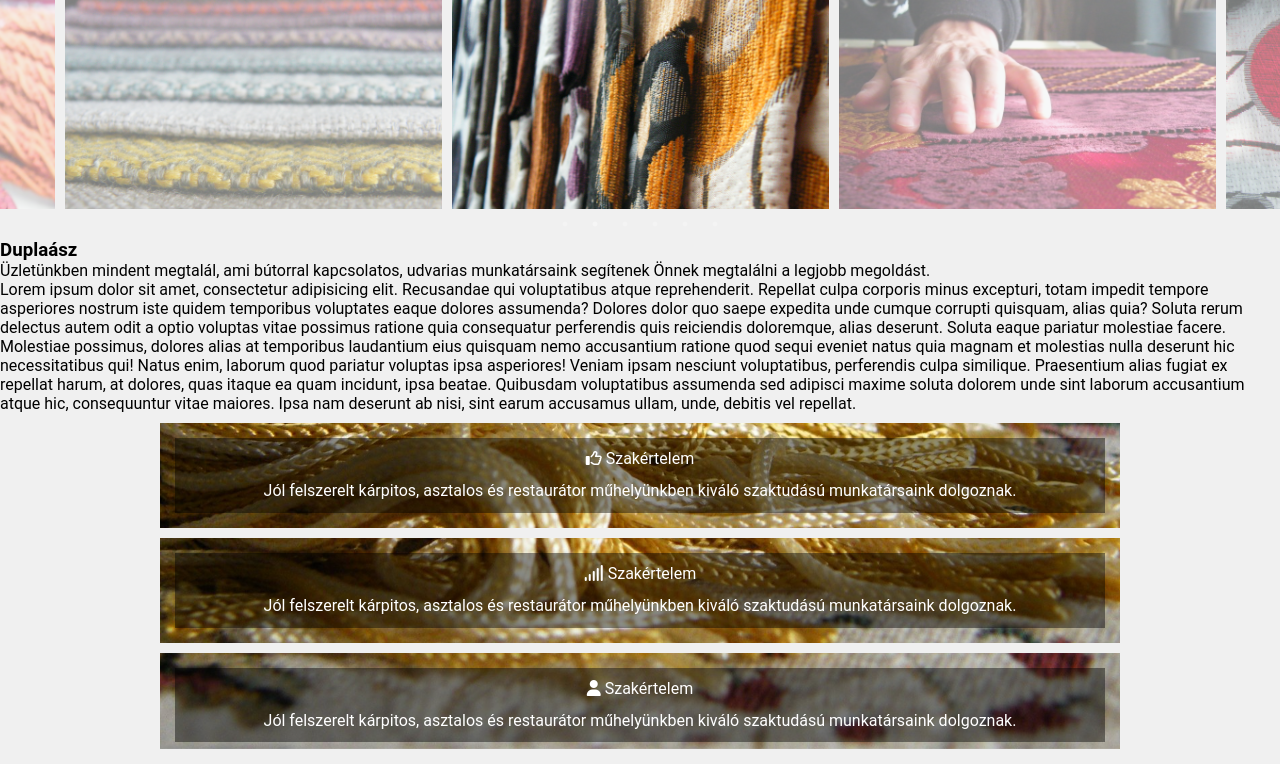
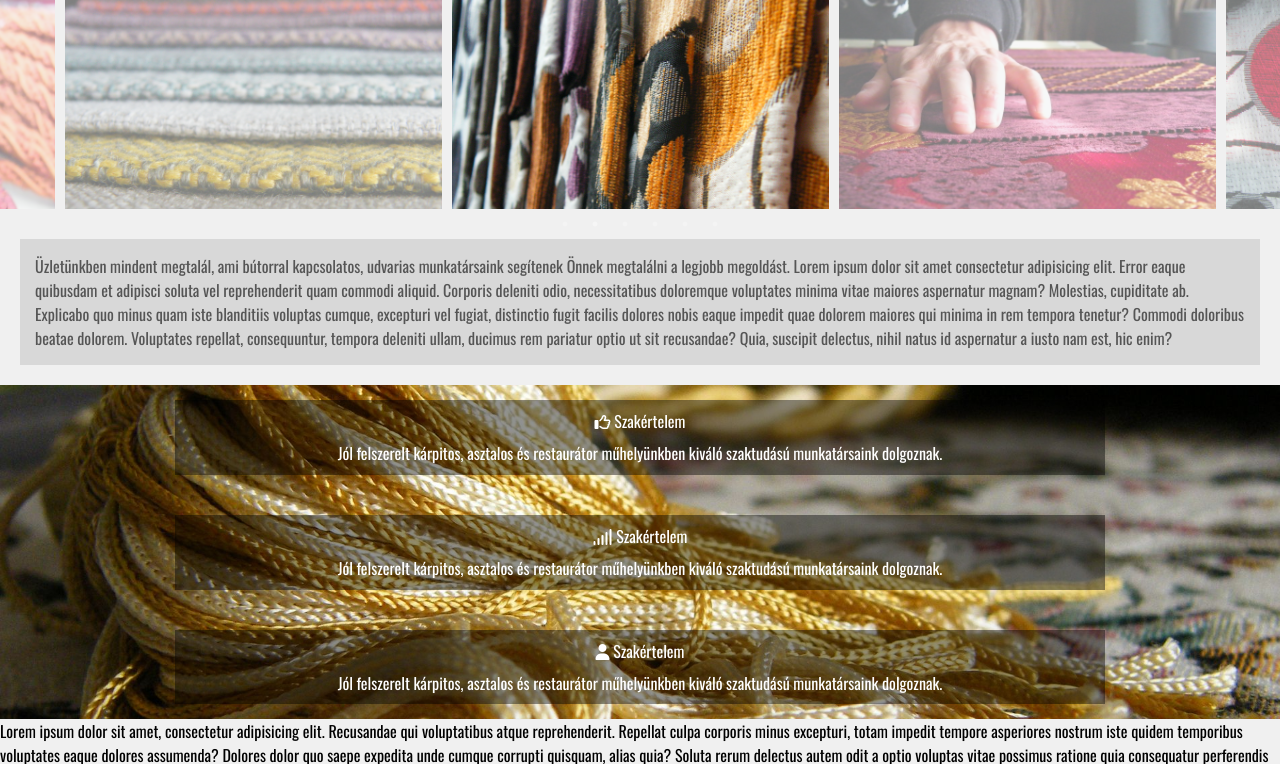
Before and after one commit to mtlevi700/duplaaszteszt, a plain HTML site: page index.html in a window 1280 px wide. Shown: the part 51-815 px from the top of the page. Drawn offline with nearby package versions, Linux system fonts and the light colour scheme.

Commit message:
gave up on profbg
will be good on pc

```diff
--- a/index.html
+++ b/index.html
@@ -54,28 +54,28 @@
         </section>
 
         <article>
+            <div class="introduction">
+                <p>Üzletünkben mindent megtalál, ami bútorral kapcsolatos, udvarias munkatársaink segítenek Önnek megtalálni a legjobb megoldást. Lorem ipsum dolor sit amet consectetur adipisicing elit. Error eaque quibusdam et adipisci soluta vel reprehenderit quam commodi aliquid. Corporis deleniti odio, necessitatibus doloremque voluptates minima vitae maiores aspernatur magnam?
+                    Molestias, cupiditate ab. Explicabo quo minus quam iste blanditiis voluptas cumque, excepturi vel fugiat, distinctio fugit facilis dolores nobis eaque impedit quae dolorem maiores qui minima in rem tempora tenetur?
+                    Commodi doloribus beatae dolorem. Voluptates repellat, consequuntur, tempora deleniti ullam, ducimus rem pariatur optio ut sit recusandae? Quia, suscipit delectus, nihil natus id aspernatur a iusto nam est, hic enim?</p>
+            </div>
             <section class="professions">
-                <h1>Duplaász</h1>
-                <p>Üzletünkben mindent megtalál, ami bútorral kapcsolatos, udvarias munkatársaink segítenek Önnek megtalálni a legjobb megoldást.</p>
-                <p>Lorem ipsum dolor sit amet, consectetur adipisicing elit. Recusandae qui voluptatibus atque reprehenderit. Repellat culpa corporis minus excepturi, totam impedit tempore asperiores nostrum iste quidem temporibus voluptates eaque dolores assumenda?
-                Dolores dolor quo saepe expedita unde cumque corrupti quisquam, alias quia? Soluta rerum delectus autem odit a optio voluptas vitae possimus ratione quia consequatur perferendis quis reiciendis doloremque, alias deserunt.
-                Soluta eaque pariatur molestiae facere. Molestiae possimus, dolores alias at temporibus laudantium eius quisquam nemo accusantium ratione quod sequi eveniet natus quia magnam et molestias nulla deserunt hic necessitatibus qui!
-                Natus enim, laborum quod pariatur voluptas ipsa asperiores! Veniam ipsam nesciunt voluptatibus, perferendis culpa similique. Praesentium alias fugiat ex repellat harum, at dolores, quas itaque ea quam incidunt, ipsa beatae.
-                Quibusdam voluptatibus assumenda sed adipisci maxime soluta dolorem unde sint laborum accusantium atque hic, consequuntur vitae maiores. Ipsa nam deserunt ab nisi, sint earum accusamus ullam, unde, debitis vel repellat.</p>
+
+
                 <div class="profbox">
-                    <div class="prof">
+                    <div class="prof bg1">
                         <div class = "text-bg">
                             <p class ="title"><i class="fa-regular fa-thumbs-up"></i> Szakértelem</p>
                             <p>Jól felszerelt kárpitos, asztalos és restaurátor műhelyünkben kiváló szaktudású munkatársaink dolgoznak.</p>
                         </div>
                     </div>
-                    <div class="prof">
+                    <div class="prof bg2">
                         <div class = "text-bg">
                             <p class ="title"><i class="fa-solid fa-signal"></i></i> Szakértelem</p>
                             <p>Jól felszerelt kárpitos, asztalos és restaurátor műhelyünkben kiváló szaktudású munkatársaink dolgoznak.</p>
                         </div>
                     </div>
-                    <div class="prof">
+                    <div class="prof bg3">
                         <div class = "text-bg">
                             <p class ="title"><i class="fa-solid fa-user"></i></i> Szakértelem</p>
                             <p>Jól felszerelt kárpitos, asztalos és restaurátor műhelyünkben kiváló szaktudású munkatársaink dolgoznak.</p>
--- a/style.css
+++ b/style.css
@@ -1,10 +1,17 @@
+@import url('https://fonts.googleapis.com/css2?family=Oswald:wght@200..700&display=swap');
+
+@font-face {
+    font-family: Protest;
+    font-display: swap;
+    src: url('fonts/ProtestRevolution-Regular.ttf');
+}
 *{
     margin: 0;
     box-sizing: border-box;
     scroll-behavior: smooth;
+    font-family: 'Oswald';
 }
 body{
-    font-family: 'Roboto', sans-serif;
     background-color: #f0f0f0;
 }
 
@@ -135,10 +142,10 @@ nav ul li.active{
 }
 
 
-
+main{
+}
 /* JQUERY SLIDER */
 .slider {
-    width: 100%;
 }
 
 .slick-slide img {
@@ -169,36 +176,39 @@ nav ul li.active{
 
 
 /*PROFESSIONS*/
+.introduction{
+    margin: 20px;
+    background-color: rgba(0, 0, 0, 0.1);
+    padding: 15px;
+    color:rgb(85, 85, 85);
+}
+
 .profbox {
     display: flex;
     flex-direction: column;
     justify-content: center;
     align-items: center;
+    background-image: url('images/index_html/static_background/bg_mid.jpg');
+    background-position: center left;
+    background-size: cover;
     gap: 10px;
     text-align: center;
-    margin: 10px 0;
+    min-width: 250px;
+
 }
 
 .prof {
     width: 75%;
     min-width: 250px;
+    /* csak gépre
+    background-image: url('images/index_html/static_background/bg_mid.jpg');
+    background-attachment: fixed;
+    background-size: cover; */
     color:white;
     padding: 15px;
-    position: relative;
 }
-.prof::before {
-    content: "";
-    position: absolute;
-    top: 0;
-    left: 0;
-    width: 100%;
-    height: 100%;
-    background-image: url('images/index_html/static_background/bg_mid.jpg');
-    background-size: cover;
-    background-position: center;
-    background-attachment: fixed;
-    z-index: -1;
-}
+
+
 .text-bg{
     background-color: rgba(0, 0, 0, 0.43);
     padding: 10px;
```
